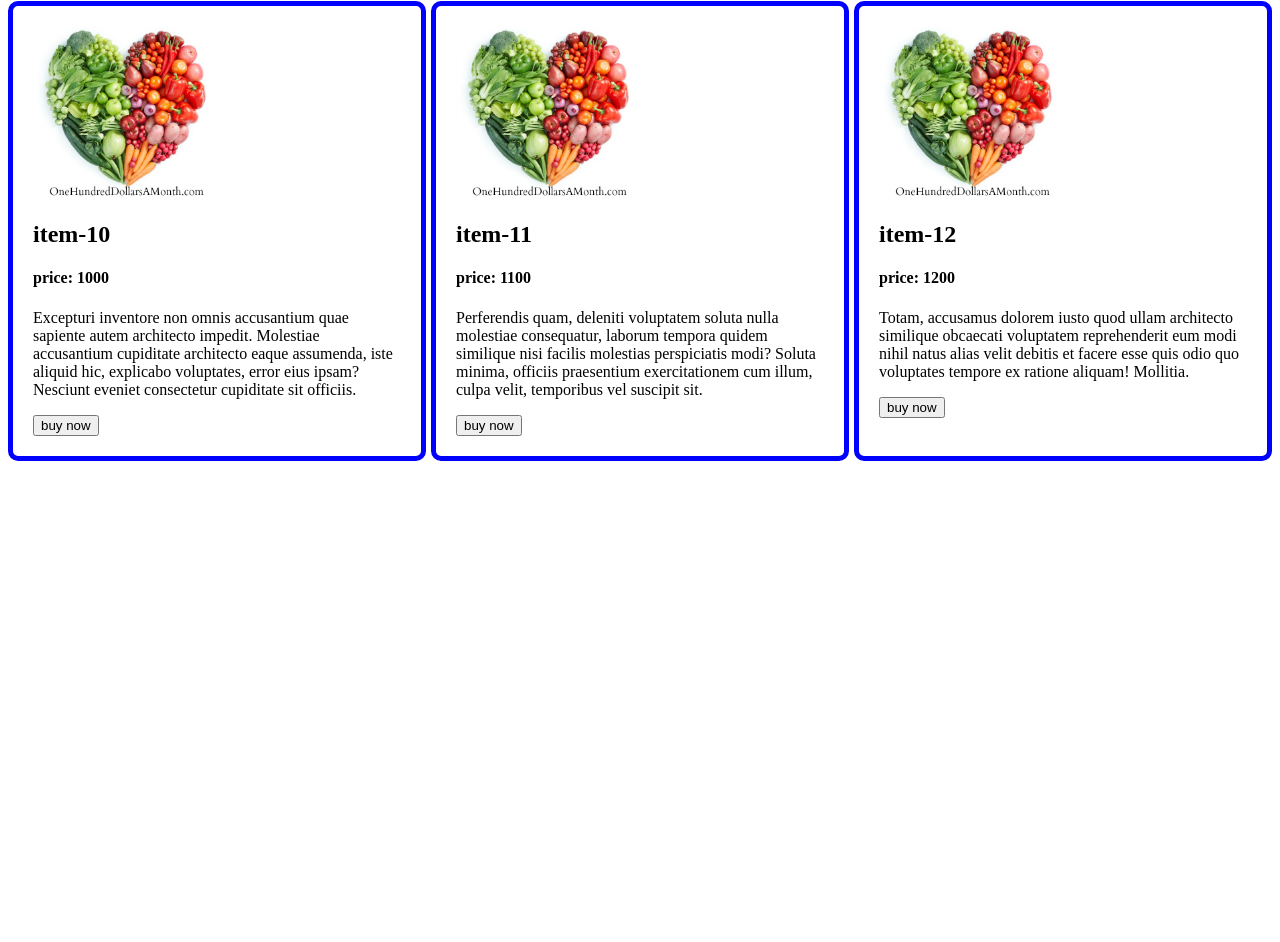
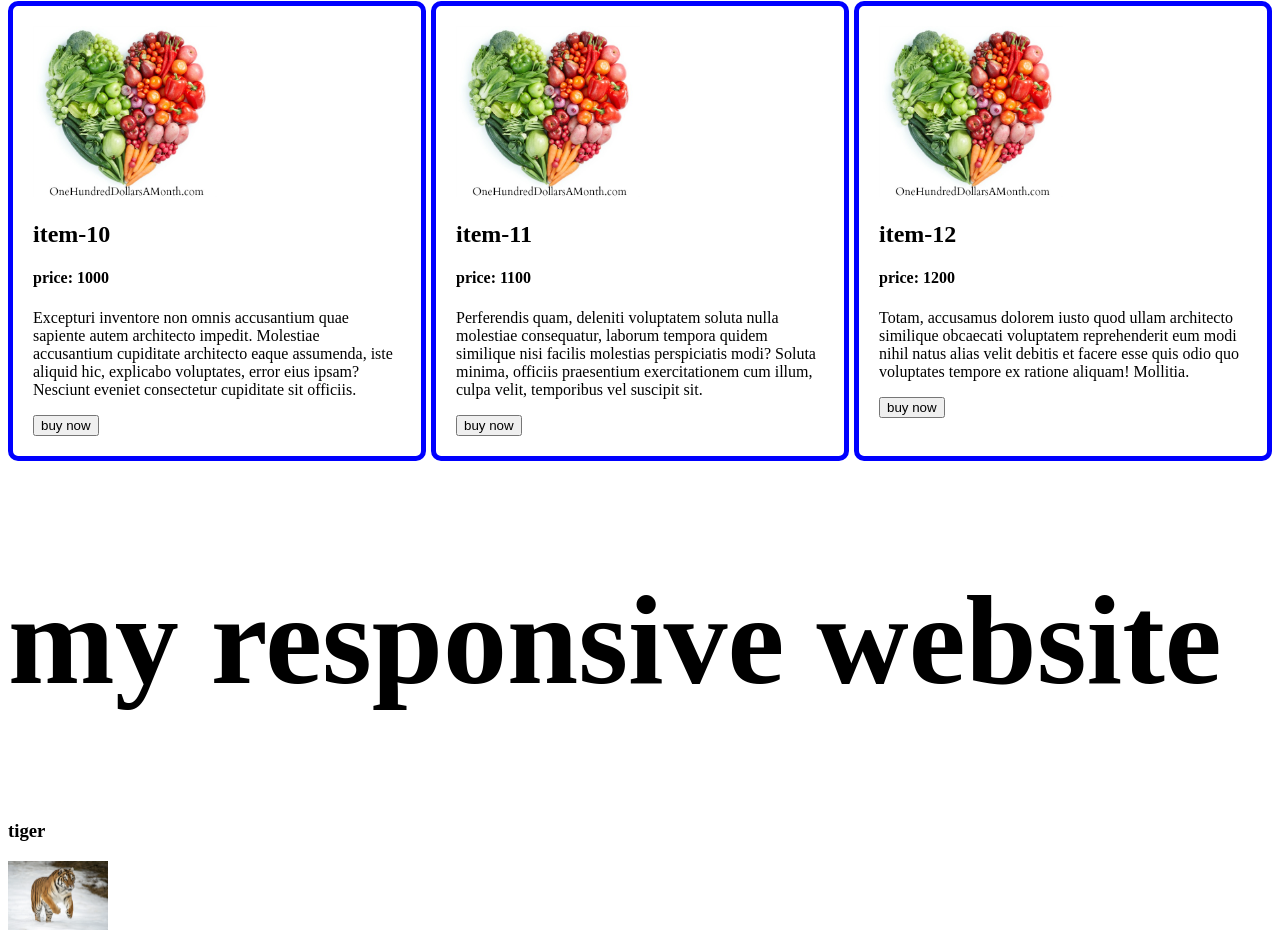
Before and after one commit to TAMJED-HASHAN-AL-MAHDI/modi-8-ripo, a plain HTML site: page index.html in a window 1280 px wide. Shown: the part 2861-3803 px from the top of the page. Before the commit the page ends 3330 px from the top, so only its background shows below. Drawn offline with nearby package versions, Linux system fonts and the light colour scheme.

Commit message:
modiule-8

```diff
--- a/index.html
+++ b/index.html
@@ -118,8 +118,8 @@
 
 
 
+<!-- 8-6 Explore Responsiveness using Media query -->
 
- <!-- Explore Responsiveness using Media query -->
 
 <div class="cuntainer">
     <div class="food">
@@ -208,6 +208,37 @@
     </div>
 </div>
 
+
+
+<!-- 8-7 Seven things you need to do to make a website responsive -->
+
+
+
+<!--
+ekta website responsive korte hole prothomoto 07 ti zinish lage
+1/viewport meta tag
+2/CSS relative unit
+3/responsive images (fluid images)
+4/body max-width and margin auto
+5/ responsive split screen using flexxxxx(2 column section)
+6/multi column using grid and media query
+7/responsive menu
+-->
+
+
+<section>
+    <h1>my responsive website</h1>
+</section>
+
+<section class="tiger">
+    <h3>
+        tiger
+    </h3>
+
+<img src="tiger.webp" alt="">
+</section>
+
+
 </body>
 
 </html>
--- a/style.css
+++ b/style.css
@@ -96,8 +96,8 @@ nav a {
     justify-content: center;
 }
 
+/* 8-6 Explore Responsiveness using Media query */
 
-/* Explore Responsiveness using Media query */
 
 
 .food {
@@ -132,3 +132,17 @@ nav a {
     grid-template-columns: repeat(2, 1fr);
 }
 }
+
+
+
+/* 8-7 Seven things you need to do to make a website responsive */
+
+
+
+
+h1{
+    font-size: 10vw;
+}
+.tiger img{
+width: 100px;
+}
```
Also changed, not shown: tiger.webp (added).
